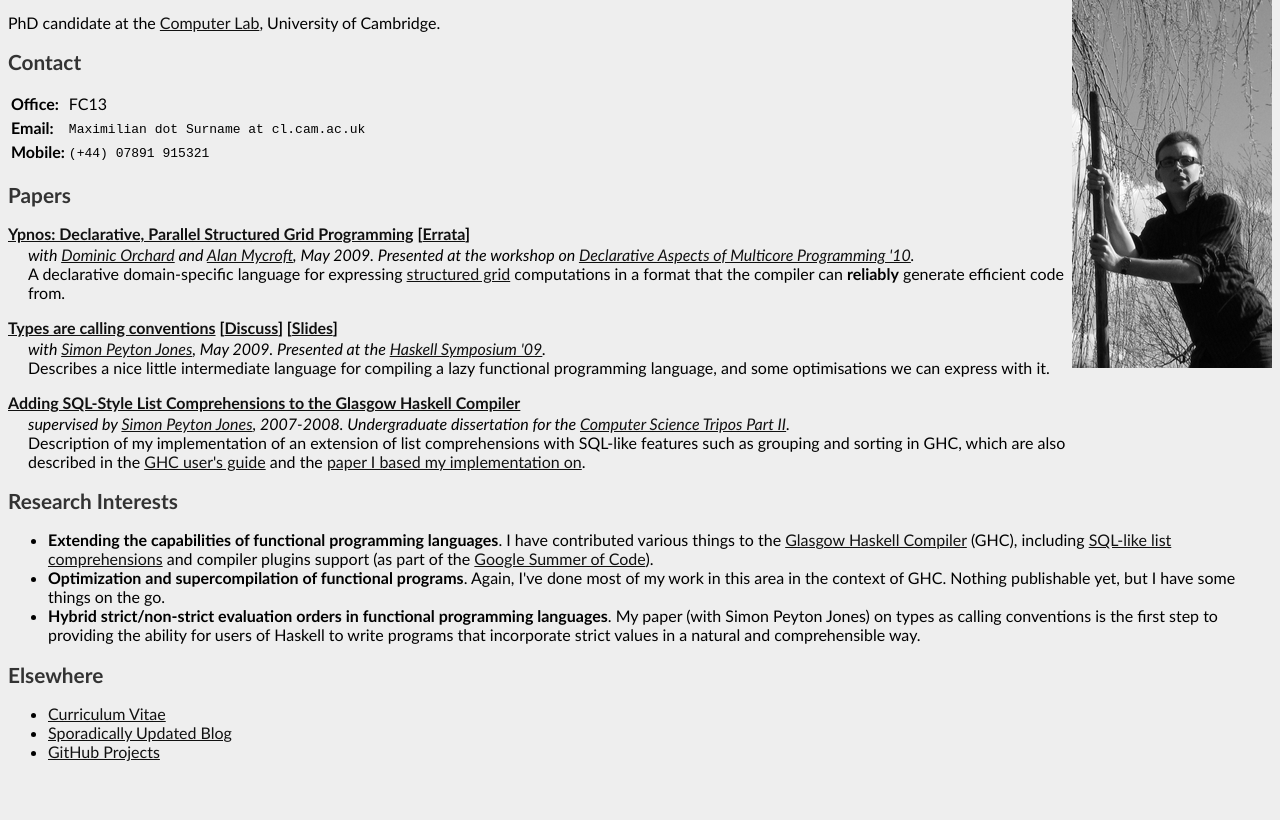
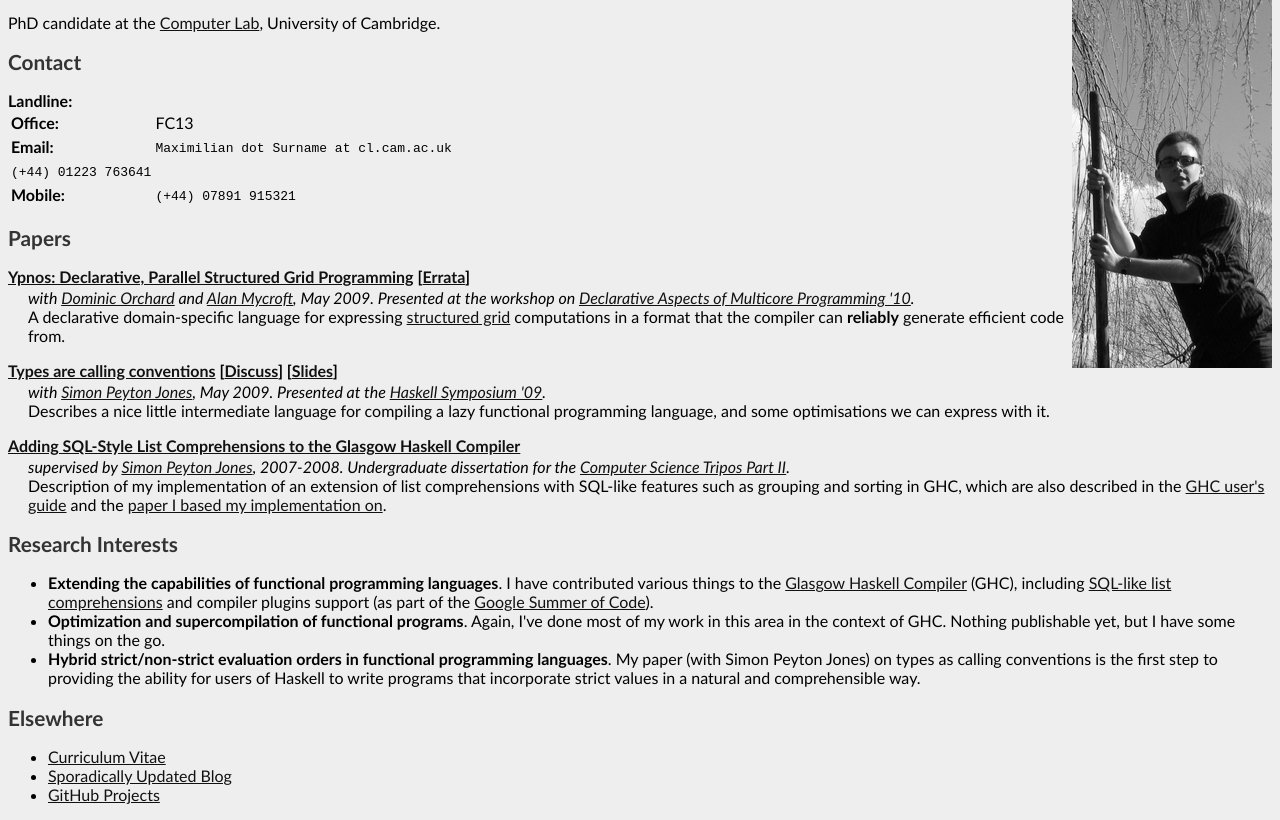
Before and after one commit to batterseapower/cl-website, a plain HTML site: page index.html in a window 1280 px wide. Shown: the part 78-898 px from the top of the page. Before the commit the page ends 855 px from the top, so only its background shows below. Drawn offline with Linux system fonts and the light colour scheme.

Commit message:
Add landline

```diff
--- a/index.html
+++ b/index.html
@@ -32,6 +32,10 @@ pageTracker._trackPageview();
   <tr>
     <td><span class="contact-method">Email:</span></td>
     <td><code>Maximilian dot Surname at cl.cam.ac.uk</code></td>
+  </tr>
+  <tr
+    <td><span class="contact-method">Landline:</span></td>
+    <td><code>(+44) 01223 763641</code></td>
   </tr>
   <tr>
     <td><span class="contact-method">Mobile:</span></td>
```
